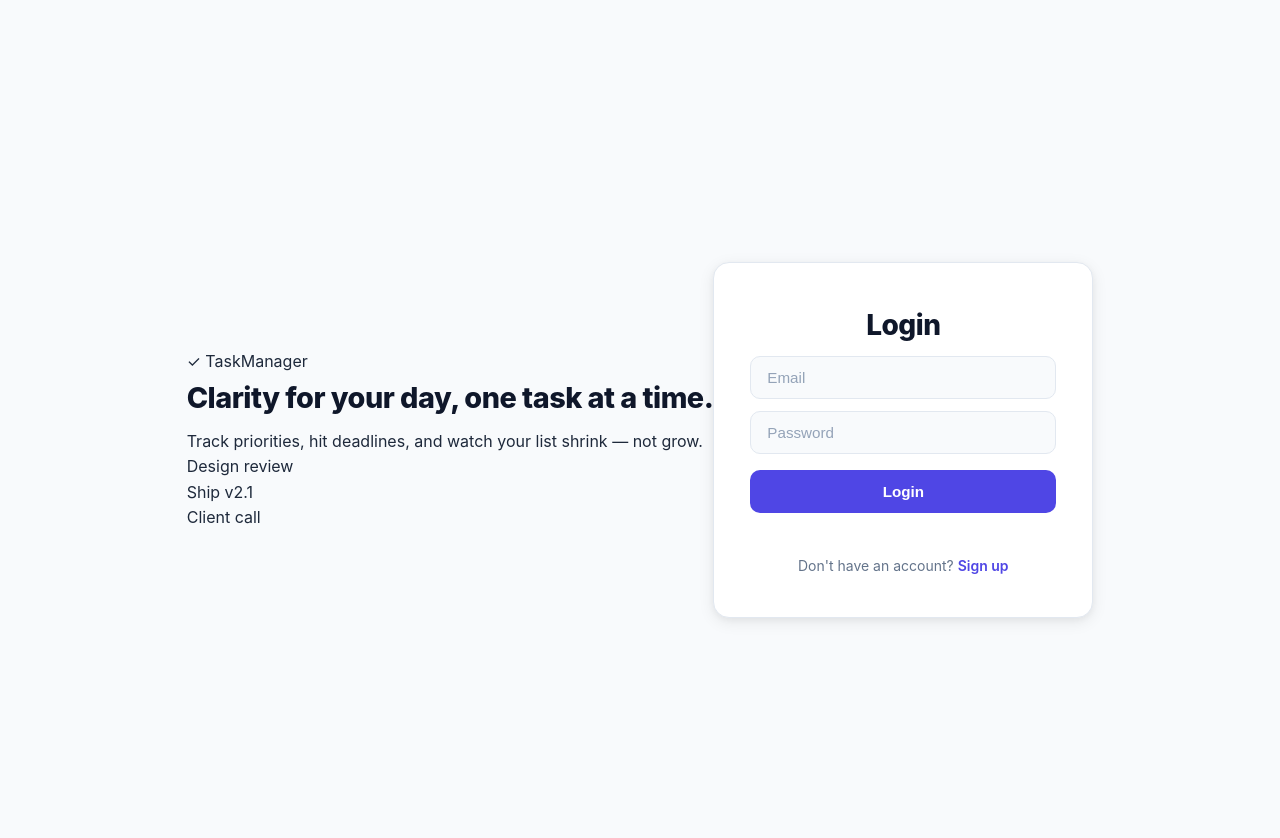
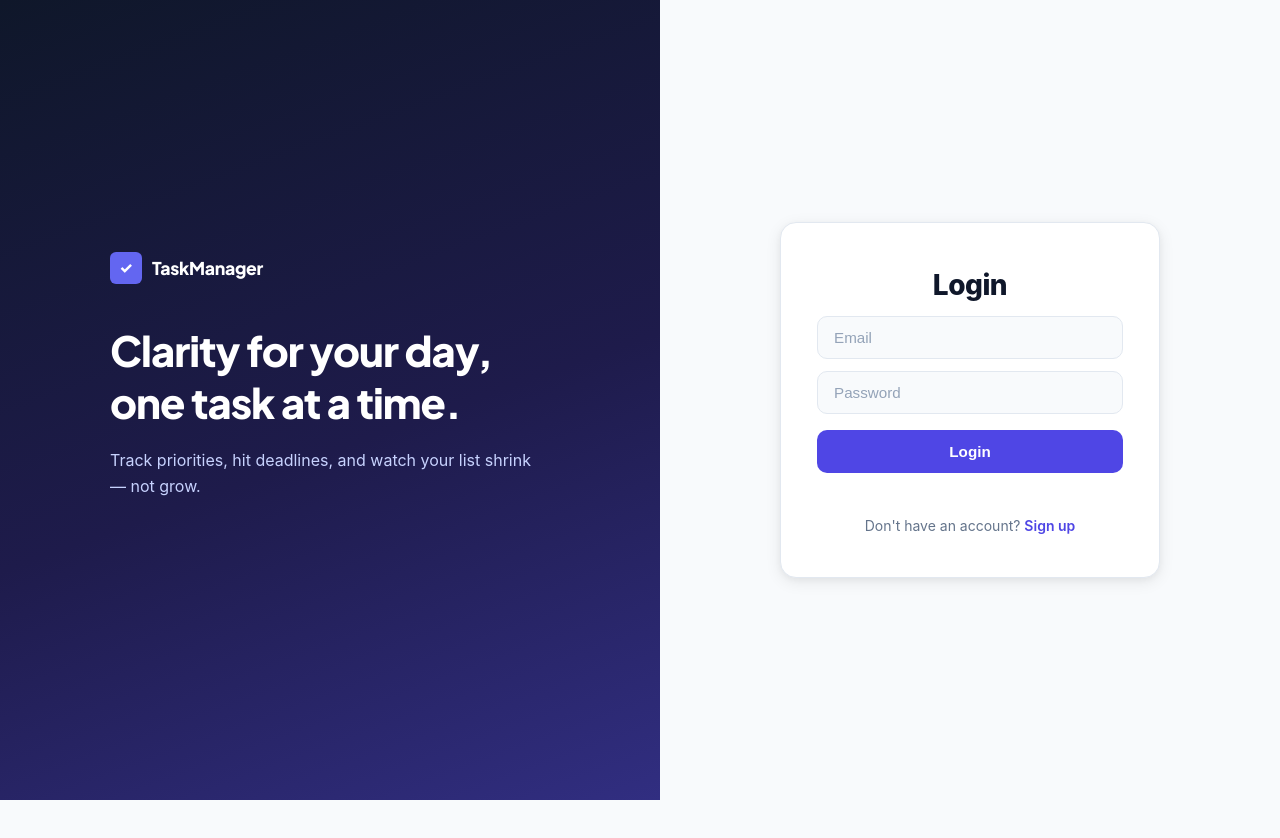
Before and after one commit to KunalAb1/Task-Manager-Pro, a website: page index.html in a window 1280 px wide. After the commit the page ends 800 px from the top, so only its background shows below. Drawn offline with Linux system fonts and the light colour scheme; no server answers.

Commit message:
Fix some CSS of Login Page

```diff
--- a/index.html
+++ b/index.html
@@ -19,11 +19,6 @@
             </div>
             <h1 class="auth-visual-title">Clarity for your day, one task at a time.</h1>
             <p class="auth-visual-sub">Track priorities, hit deadlines, and watch your list shrink — not grow.</p>
-            <div class="floating-tasks">
-                <div class="float-card fc1"><span class="fc-dot done"></span>Design review</div>
-                <div class="float-card fc2"><span class="fc-dot"></span>Ship v2.1</div>
-                <div class="float-card fc3"><span class="fc-dot done"></span>Client call</div>
-            </div>
         </div>
     </div>
 
--- a/style.css
+++ b/style.css
@@ -472,11 +472,138 @@ select:focus {
 /* ===== Auth Section ===== */
 .auth-section {
     display: flex;
+    min-height: 100vh;
+    width: calc(100% + 32px);
+    margin: -40px -16px;
+    padding: 0;
+}
+
+.auth-visual {
+    flex: 1;
+    display: flex;
+    align-items: center;
     justify-content: center;
+    padding: 60px;
+    background: linear-gradient(160deg, #0F172A 0%, #1E1B4B 55%, #312E81 100%);
+    position: relative;
+    overflow: hidden;
+    color: white;
+}
+
+.auth-visual-content {
+    max-width: 440px;
+    position: relative;
+    z-index: 2;
+}
+
+.brand-mark {
+    display: flex;
     align-items: center;
-    min-height: 100vh;
-    padding: 20px;
-    width: 100%;
+    gap: 10px;
+    margin-bottom: 40px;
+}
+
+.brand-icon {
+    width: 32px;
+    height: 32px;
+    background: var(--primary-light);
+    border-radius: var(--radius-sm);
+    display: flex;
+    align-items: center;
+    justify-content: center;
+    font-weight: 800;
+    font-size: 0.95rem;
+}
+
+.brand-name {
+    font-family: 'Plus Jakarta Sans', 'Inter', sans-serif;
+    font-weight: 800;
+    font-size: 1.1rem;
+    letter-spacing: -0.3px;
+}
+
+h1.auth-visual-title {
+    font-family: 'Plus Jakarta Sans', 'Inter', sans-serif;
+    font-size: 2.6rem;
+    font-weight: 800;
+    line-height: 1.25;
+    letter-spacing: -1px;
+    margin-bottom: 20px;
+    color: #FFFFFF !important;
+    text-align: left;
+}
+
+.auth-visual-sub {
+    font-size: 1rem;
+    color: #C7D2FE;
+    line-height: 1.6;
+    margin-bottom: 48px;
+}
+
+.floating-tasks {
+    display: flex;
+    flex-direction: column;
+    gap: 14px;
+}
+
+.float-card {
+    display: flex;
+    align-items: center;
+    gap: 10px;
+    background: rgba(255,255,255,0.08);
+    border: 1px solid rgba(255,255,255,0.14);
+    backdrop-filter: blur(8px);
+    padding: 14px 18px;
+    border-radius: var(--radius-md);
+    font-size: 0.9rem;
+    font-weight: 600;
+    color: #E0E7FF;
+    width: fit-content;
+    animation: floatCard 4s ease-in-out infinite;
+}
+
+.fc1 { animation-delay: 0s; }
+.fc2 { animation-delay: 0.6s; margin-left: 28px; }
+.fc3 { animation-delay: 1.2s; }
+
+.fc-dot {
+    width: 14px;
+    height: 14px;
+    border-radius: 50%;
+    border: 2px solid #818CF8;
+    flex-shrink: 0;
+}
+
+.fc-dot.done {
+    background: var(--primary-light);
+    border-color: var(--primary-light);
+}
+
+@keyframes floatCard {
+    0%, 100% { transform: translateY(0); }
+    50% { transform: translateY(-6px); }
+}
+
+.auth-form-side {
+    flex: 1;
+    display: flex;
+    align-items: center;
+    justify-content: center;
+    padding: 40px;
+    background: var(--gray-50);
+}
+
+@media (prefers-reduced-motion: reduce) {
+    .float-card { animation: none; }
+}
+
+@media (max-width: 900px) {
+    .auth-visual {
+        display: none;
+    }
+    .auth-form-side {
+        flex: 1;
+    }
 }
 
 .auth-box {
```
